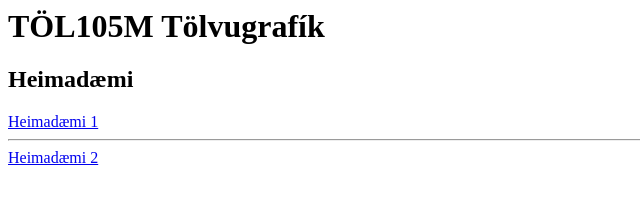
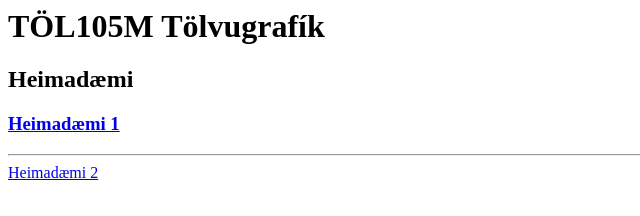
Before and after one commit to olafurkristofer/TOL105M-tolvugrafik, a plain HTML site: page index.html in a window 1280 px wide. Shown: the whole page, without its empty margins (0-640 px from the left). Drawn offline with Linux system fonts and the light colour scheme.

Commit message:
setjaInnHD1

```diff
--- a/index.html
+++ b/index.html
@@ -7,7 +7,7 @@
 <body>
     <h1>TÖL105M Tölvugrafík</h1>
     <h2>Heimadæmi</h2>
-    <a href="/heimadeami1/index.html">Heimadæmi 1</a>
+    <h3><a href="heimadeami1/index.html">Heimadæmi 1</a></h3>
     <hr>
     <a href="#">Heimadæmi 2</a>
 </body>
```
